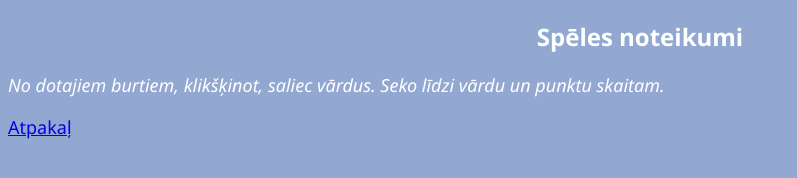
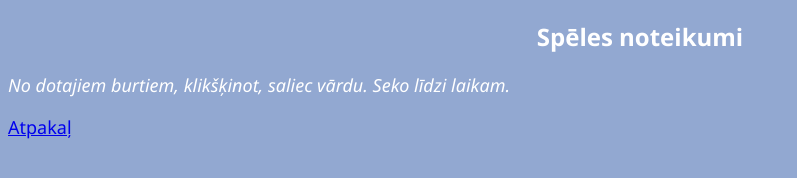
Before and after one commit to AnitaGudkova/Sajaukto_burtu_spele, a plain HTML site: page noteikumi.html in a window 1280 px wide. Shown: the whole page, without its empty margins (0-797 px from the left). Drawn offline with Linux system fonts and the light colour scheme.

Commit message:
Izmainīju aprakstu Spēles noteikumi

```diff
--- a/noteikumi.html
+++ b/noteikumi.html
@@ -12,7 +12,7 @@
     Spēles noteikumi
   </h2>
   <p>
-	<i>No dotajiem burtiem, klikšķinot, saliec vārdus. Seko līdzi vārdu un punktu  skaitam.</i>
+	<i>No dotajiem burtiem, klikšķinot, saliec vārdu. Seko līdzi laikam.</i>
   <p>
   <a href="index.html">Atpakaļ</a>
 
```
